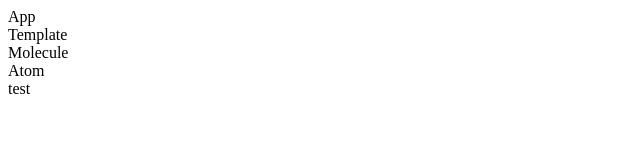
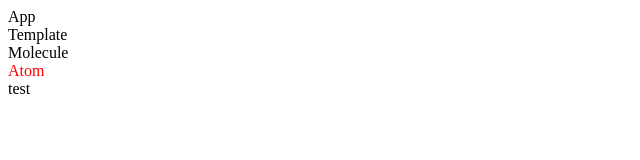
Before and after one commit to hashibadaiki/react-vite-template, a React (Vite) app: page / in a window 1280 px wide. Shown: the top 160 px of the page, without its empty margins (0-640 px from the left). Built offline with nearby package versions, Linux system fonts and the light colour scheme.

Commit message:
add: modules

```diff
--- a/src/components/atoms/Atom.tsx
+++ b/src/components/atoms/Atom.tsx
@@ -1,9 +1,10 @@
+import styles from './atom.module.scss';
 const test = 'test';
 
 export const Atom = () => {
   return (
     <div>
-      <div>Atom</div>
+      <div className={styles.color}>Atom</div>
       <div>{test}</div>
     </div>
   );
--- /dev/null
+++ b/src/components/atoms/atom.module.scss
@@ -0,0 +1,3 @@
+.color {
+  color: red;
+}
```
